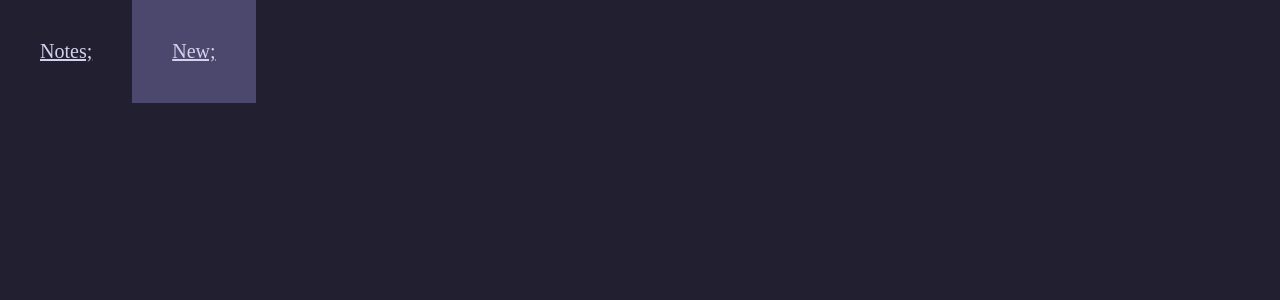
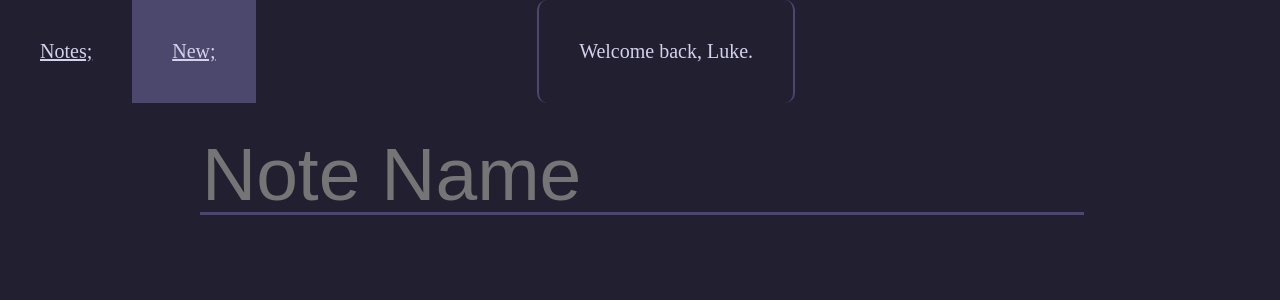
Before and after one commit to llamicron/ra, a Vue app: page /edit in a window 1280 px wide. Shown: the top 300 px of the page. Built offline with nearby package versions, Linux system fonts and the light colour scheme.

Commit message:
Adds some stuff to the edit page

```diff
--- a/src/App.vue
+++ b/src/App.vue
@@ -5,6 +5,7 @@
       <ul class="nav-ul">
         <router-link class="nav-item" active-class="active" to="/notes">Notes;</router-link>
         <router-link class="nav-item" active-class="active" to="/edit">New;</router-link>
+        <li class="nav-item" id="greeting">Welcome back, Luke.</li>
       </ul>
     </nav>
 
@@ -25,6 +26,14 @@
     width: 100vw;
   }
 
+  #greeting {
+    margin-left: 22vw;
+
+    border-left: solid 2px rgb(75, 71, 109);
+    border-right: solid 2px rgb(75, 71, 109);
+    border-radius: 10px;
+  }
+
   .nav-ul {
     display: flex;
     list-style: none;
@@ -41,7 +50,6 @@
     margin: 0;
     font-family: "Fira Code";
     font-size: 20px;
-    cursor: pointer;
 
     transition: background-color 0.2s;
   }
--- a/src/router/index.js
+++ b/src/router/index.js
@@ -1,15 +1,24 @@
 import Vue from 'vue'
 import VueRouter from 'vue-router'
 
-import Home from '../views/Home.vue'
+import Notes from '../views/Notes.vue'
 
 Vue.use(VueRouter)
 
 const routes = [
   {
     path: '/',
-    name: 'home',
-    component: Home
+    redirect: '/notes'
+  },
+  {
+    path: '/notes',
+    name: 'notes',
+    component: Notes
+  },
+  {
+    path: '/edit',
+    name: 'edit',
+    component: () => import('../views/Edit.vue')
   },
   // {
   //   path: '/about',
--- /dev/null
+++ b/src/views/Edit.vue
@@ -0,0 +1,39 @@
+<template>
+  <div id="edit">
+    <input type="text" placeholder="Note Name" class="bigInput" id="noteName" v-model="noteName">
+  </div>
+</template>
+
+<script>
+export default {
+  name: 'edit',
+  data() {
+    return {
+      noteName: "",
+    }
+  }
+}
+</script>
+
+<style scoped>
+  #edit {
+    padding-top: 2em;
+    padding-left: 200px;
+    padding-right: 200px;
+  }
+
+  .bigInput {
+    width: 100%;
+    height: 75px;
+    background-color: rgba(0, 0, 0, 0);
+    border: none;
+    border-bottom: 3px solid rgb(75, 71, 109);
+
+    font-size: 75px;
+    color: rgb(166, 164, 187);
+  }
+
+  input:focus {
+    outline: 0;
+  }
+</style>
--- a/src/views/Home.vue
+++ b/src/views/Notes.vue
@@ -1,9 +1,11 @@
 <template>
-<div></div>
+  <div>
+
+  </div>
 </template>
 
 <script>
 export default {
-  name: 'home',
+  name: 'notes',
 }
 </script>
```
